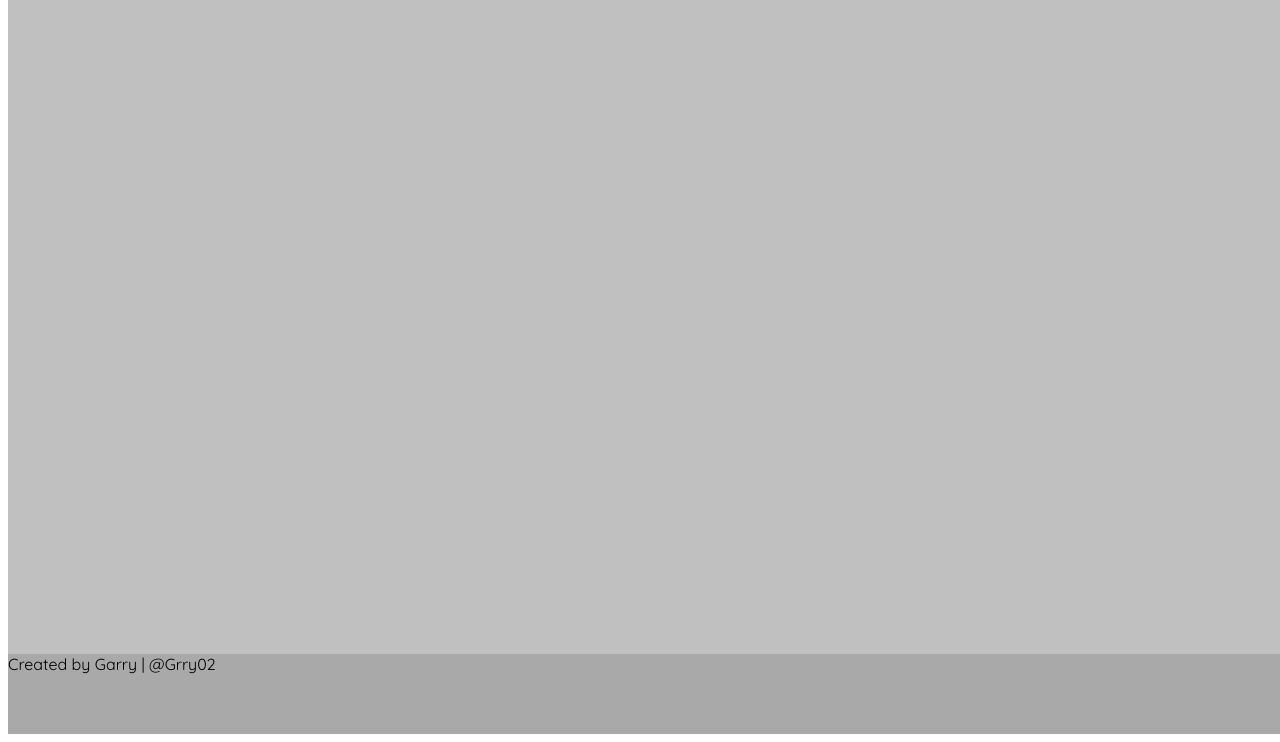
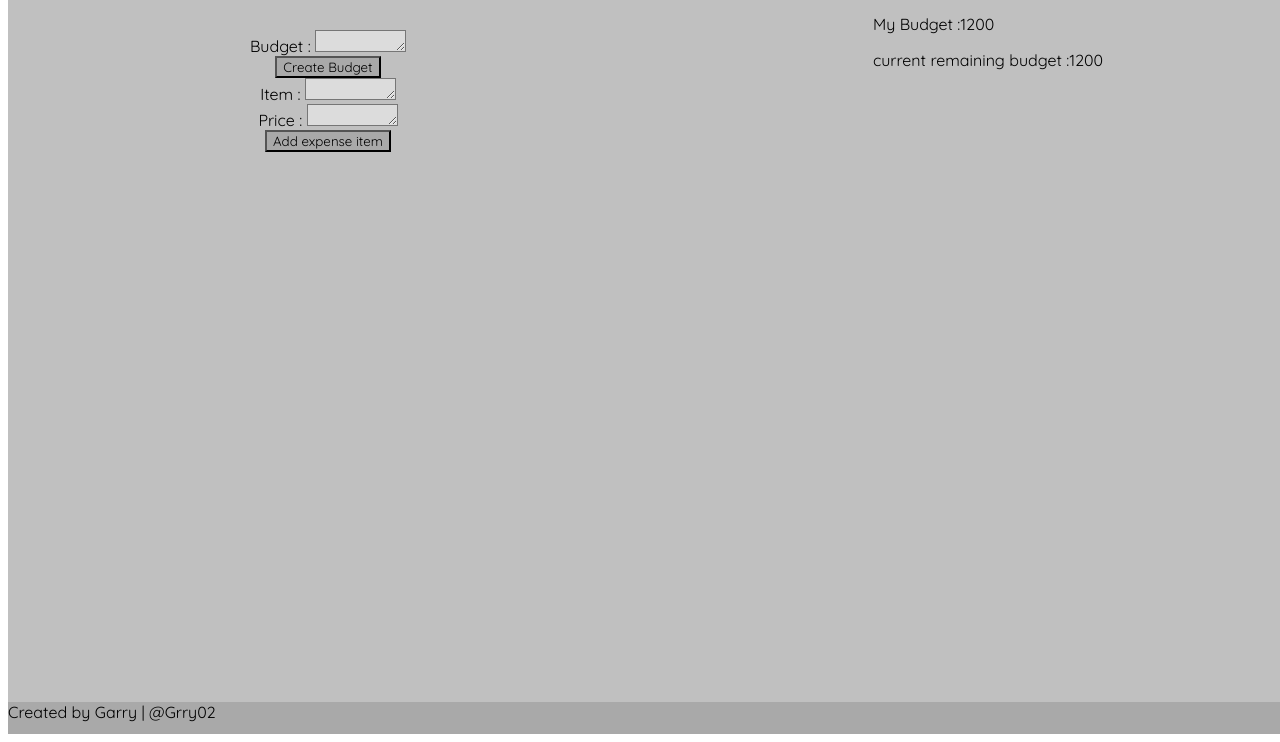
Before and after one commit to Garry-02/budgetapp, a plain HTML site: page index.html in a window 1280 px wide. Shown: the part 74-816 px from the top of the page. Drawn offline with Linux system fonts and the light colour scheme.

Commit message:
adding css to the main part (buttons and text)

```diff
--- a/index.html
+++ b/index.html
@@ -15,11 +15,36 @@
         <header>
             <h2> Budget App </h2>
         </header>
-        <div class = "left-main">
-            AA
+        <div class = "left-main box">
+            <div>
+                Budget :
+                <textarea rows="1" cols="10" contenteditable="True"> </textarea>
+            </div>
+            <button class = "createbtn" onclick = "create()"> Create Budget </button>
+            <div>
+                Item :
+                <textarea rows="1" cols="10" contenteditable="True"> </textarea>
+            </div>
+            <div>
+                Price :
+                <textarea rows="1" cols="10" contenteditable="True"> </textarea>
+            </div>
+            <button class = "addbtn" onclick = "additem()"> Add expense item </button>
         </div>
-        <div class = "right-main">
-            BB
+        <div class = "right-main box">
+            <div class = "content">
+                <ul class = "budget" id = "totalbudget">
+                    <li> My Budget : </li>
+                    <li> 1200 </li>
+                </ul>
+                <ul class = "budget" id = "remainingbudget">
+                    <li> current remaining budget : </li>
+                    <li> 1200 </li>
+                </ul>
+                <ul class = "listitems">
+
+                </ul>
+            </div>
         </div>
         <footer>
            Created by Garry | @Grry02
--- a/styles.css
+++ b/styles.css
@@ -5,7 +5,7 @@
 .container {
     display: grid;
     grid-template-columns: 1fr 1fr;
-    grid-template-rows: 3rem 1fr 5rem;
+    grid-template-rows: 4rem 1fr 2rem;
     grid-template-areas:
         'h h'
         'l r'
@@ -22,6 +22,7 @@ header {
 .left-main {
     grid-area: l;
     background-color: #C0C0C0;
+    padding: 2rem;
 }
 
 .right-main {
@@ -33,3 +34,27 @@ footer {
     grid-area: f;
     background-color: #A9A9A9;
 }
+
+.box {
+    display: flex;
+    flex-direction: column;
+    align-items: center;
+    justify-content:flex-start;
+}
+
+button {
+    background-color: #A9A9A9;
+}
+
+textarea{
+    background-color: #DCDCDC;
+}
+
+.budget{
+    display: flex;
+    list-style: none;
+}
+
+.content {
+    visibility: visible;
+}
```
